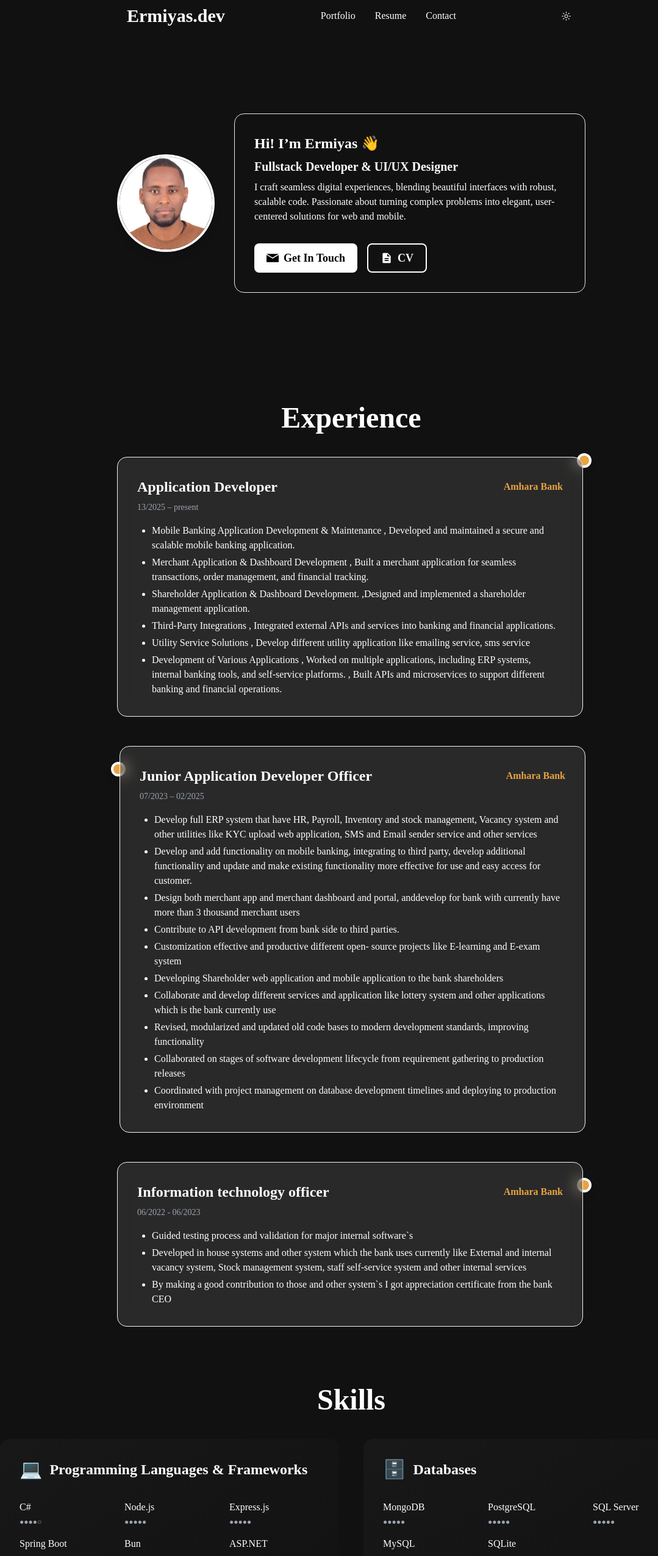
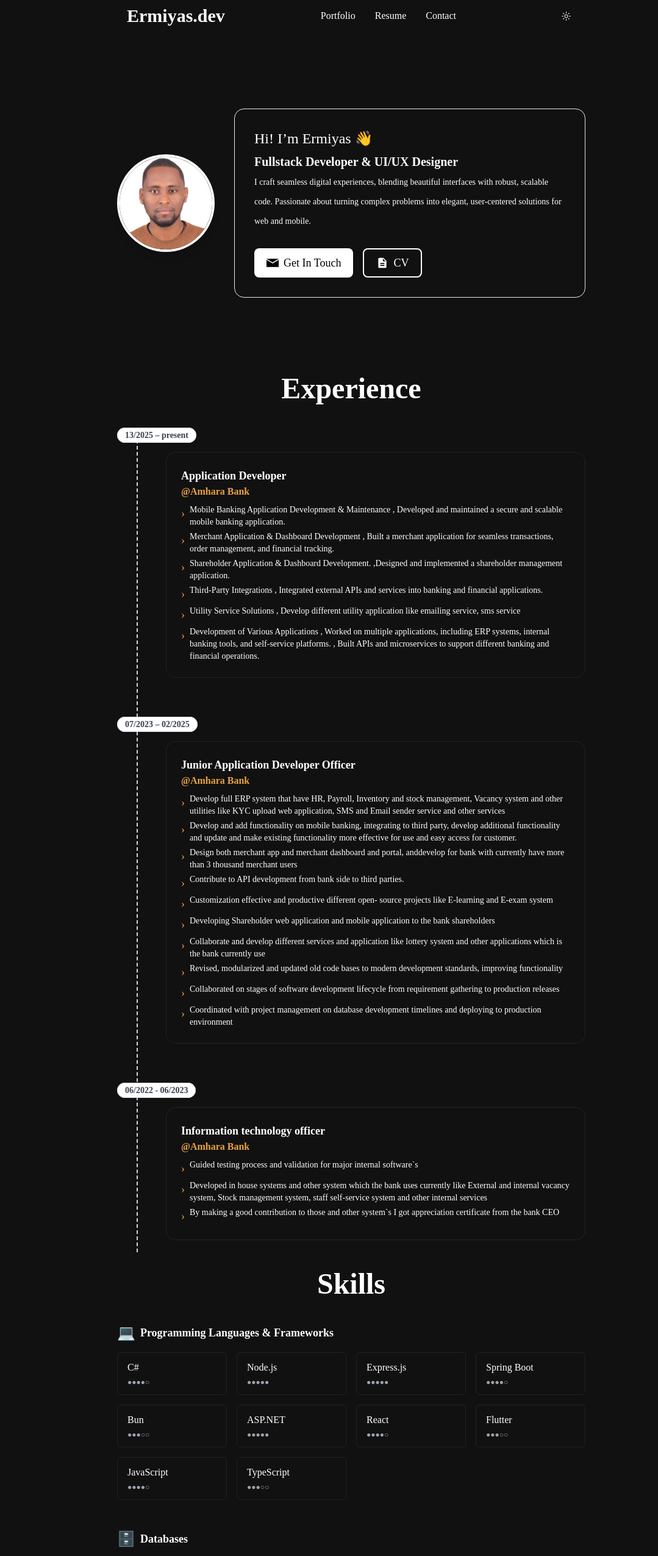
Before and after one commit to Yishak27/Portifolioo, a React (Create React App) app: page / in a window 1280 px wide. Shown: the top 2551 px of the page at 61% size, without its empty margins (64-1143 px from the left). Built offline with nearby package versions, Linux system fonts and the light colour scheme.

Commit message:
Refactor App.js to simplify routing by directly rendering components, add ErrorPage for handling 404s, and enhance ProjectDetailPage with navigation buttons for previous and next projects. Update ExperiencePage and SkillsPage for improved layout and readability.

```diff
--- a/src/App.js
+++ b/src/App.js
@@ -9,23 +9,17 @@ import ProjectsPage from "./components/page/ProjectsPage";
 import ProjectDetailPage from "./components/page/ProjectDetailPage";
 import ExperiencePage from "./components/page/ExperiencePage";
 import SkillsPage from "./components/page/SkillsPage";
+import ErrorPage from "./components/page/ErrorPage";
 
 export default function App() {
   return (
     <div onContextMenu={(e) => e.preventDefault()} className="App">
       <NavBar />
       <Divider />
-      <Routes>
-        <Route path="/" element={
-          <>
-            <HomePage />
-            <ExperiencePage />
-            <SkillsPage />
-            <ProjectsPage />
-          </>
-        } />
-        <Route path="/projects/:id" element={<ProjectDetailPage />} />
-      </Routes>
+      <HomePage />
+      <ExperiencePage />
+      <SkillsPage />
+      <ProjectsPage />
       <Separator style={{ width: "100%" }} mt={{ lg: "3", md: "2", sm: "2", xs: "2", xl: "4" }} />
       <FooterPage />
     </div>
--- /dev/null
+++ b/src/components/page/ErrorPage.js
@@ -0,0 +1,15 @@
+import React from 'react';
+import { Link } from 'react-router-dom';
+
+export default function ErrorPage() {
+  return (
+    <section className="w-full min-h-[60vh] flex flex-col items-center justify-center px-4 py-12">
+      <div className="flex flex-col items-center gap-6 bg-gradient-to-br from-[var(--color-background-2)] rounded-2xl shadow-2xl p-10 max-w-lg">
+        <span className="text-7xl">😕</span>
+        <h1 className="text-3xl font-bold text-[var(--color-primary)]">404 - Page Not Found</h1>
+        <p className="text-lg text-gray-400 text-center">Sorry, the page you are looking for does not exist or has been moved.</p>
+        <Link to="/" className="px-6 py-3 rounded-lg bg-[var(--color-primary)] text-[var(--color-secondary)] font-semibold hover:bg-[var(--color-botton)] transition-colors mt-4">Go Home</Link>
+      </div>
+    </section>
+  );
+}
--- a/src/components/page/ExperiencePage.js
+++ b/src/components/page/ExperiencePage.js
@@ -29,6 +29,7 @@ banking tools, and self-service platforms.
  , Built APIs and microservices to support different banking and
  financial operations.`,
     ],
+    description: "",
   },
   {
     id: 2,
@@ -48,8 +49,8 @@ financial operations.`,
       'Collaborated on stages of software development lifecycle from requirement gathering to production releases',
       'Coordinated with project management on database development timelines and deploying to production environment'
     ],
+    description: '',
   },
-
   {
     id: 3,
     role: 'Information technology officer ',
@@ -61,34 +62,40 @@ financial operations.`,
       'Developed in house systems and other system which the bank uses currently like External and internal vacancy system, Stock management system, staff self-service system and other internal services',
       'By making a good contribution to those and other system`s I got appreciation certificate from the bank CEO'
     ],
+    description: '',
   },
 ];
 
 export default function ExperiencePage() {
   return (
-    <section className="w-full min-h-[60vh] flex flex-col items-center justify-center px-4 py-12">
+    <section className="w-full min-h-[60vh] flex flex-col items-center justify-center">
       <h2 className="text-3xl md:text-5xl font-bold text-[var(--color-primary)] mb-10 text-center">Experience</h2>
       <div className="relative w-full max-w-3xl">
-        {/* Timeline vertical line */}
-        <div className="hidden md:block left-1/2 top-0 h-full w-1 bg-gradient-to-b from-[var(--color-primary)]/60  z-0" style={{ transform: 'translateX(-50%)' }}></div>
-        <div className="flex flex-col gap-12 z-10">
+        <div className="absolute left-8 top-5 h-full border-l-2 border-dashed border-gray-300 z-0" />
+        <div className="flex flex-col gap-16 relative z-10">
           {experiences.map((exp, idx) => (
-            <div key={exp.id} className={`flex flex-col md:flex-row items-center md:items-stretch gap-6 md:gap-0 ${idx % 2 === 0 ? 'md:flex-row-reverse' : ''}`}>
-              {/* Timeline dot */}
-              <div className="hidden md:flex flex-col items-center w-1 relative">
-                <span className="w-6 h-6 rounded-full bg-[var(--color-botton)] border-4 border-white shadow-lg animate-bounce" style={{ marginTop: idx === 0 ? 0 : '2rem' }}></span>
-                {idx < experiences.length - 1 && <div className="flex-1 w-1 bg-gradient-to-b from-[var(--color-botton)]/60 to-transparent"></div>}
+            <div key={exp.id} className="grid flex-row md:gap-2 relative">
+              <div className="items-center mb-0  min-w-[10px] md:min-w-[100px]">
+                <span className="bg-white text-gray-700 border border-gray-300 rounded-full px-3 py-1 text-xs md:text-sm font-semibold shadow mb-2 mt-1 whitespace-nowrap z-10">
+                  {exp.date}
+                </span>
+                <div className="w-0.5 flex-1 bg-gray-700" />
               </div>
-              {/* Card */}
-              <div className="flex-1 bg-white/10 backdrop-blur-md border border-gray-100 rounded-2xl p-8 transition-transform hover:scale-[1.025] duration-300">
-                <div className="flex flex-col md:flex-row md:items-center md:justify-between mb-2">
-                  <h3 className="text-2xl font-bold text-[var(--color-primary)]">{exp.role}</h3>
-                  <span className="text-base font-semibold text-[var(--color-botton)] mt-2 md:mt-0">{exp.company}</span>
+              <div className="flex-1 ml-20 rounded-2xl p-4 md:p-6 border border-[var(--color-secondary)] mt-2">
+                <div className="flex items-center gap-3 md:gap-4 mb-2">
+                  {exp.logo && <img src={exp.logo} alt={exp.company} className="w-10 h-10 md:w-10 md:h-12 object-contain rounded bg-white p-1 border border-[var(--color-secondary)]" />}
+                  <div>
+                    <div className="text-base md:text-lg font-bold text-[var(--color-primary)]">{exp.role}</div>
+                    <div className="text-sm md:text-base font-semibold text-[var(--color-botton)]">@{exp.company}</div>
                   </div>
-                <div className="text-sm text-gray-400 mb-4">{exp.date}</div>
-                <ul className="list-disc ml-6 text-[var(--color-primary)] space-y-1">
+                </div>
+                {exp.description && <div className="text-[var(--color-primary)] mb-2 text-xs md:text-sm">{exp.description}</div>}
+                <ul className="list-none pl-0 text-[var(--color-primary)] text-xs md:text-sm space-y-1">
                   {exp.highlights.map((item, idx) => (
-                    <li key={idx}>{item}</li>
+                    <li key={idx} className="flex items-start gap-2">
+                      <span className="text-lg text-[var(--color-botton)] mt-0.5">›</span>
+                      <span>{item}</span>
+                    </li>
                   ))}
                 </ul>
               </div>
--- a/src/components/page/HomePage.js
+++ b/src/components/page/HomePage.js
@@ -9,17 +9,18 @@ export const HomePage = () => {
                     <img src="/photo.jpg" alt="Ermiyas Damte" className="rounded-full w-40 h-40 object-cover border-4 border-[var(--color-primary)] shadow-lg" />
                 </div>
                 <div className="bg-gradient-to-br  rounded-2xl  p-8 flex flex-col gap-6 w-full max-w-xl border">
-                    <p className="text-xl md:text-2xl text-[var(--color-primary)] font-semibold">
+                    <p className="text-xl md:text-2xl text-[var(--color-primary)]">
                         Hi! I’m Ermiyas <span role="img" aria-label="wave">👋</span><br/>
-                        <span className="block mt-2 text-white font-extrabold text-xl md:text-xl">Fullstack Developer & UI/UX Designer</span>
-                        <span className="block mt-2  text-base font-normal">I craft seamless digital experiences, blending beautiful interfaces with robust, scalable code. Passionate about turning complex problems into elegant, user-centered solutions for web and mobile.</span>
+                        <span className="block mt-2 font-extrabold text-xl md:text-xl">Fullstack Developer & UI/UX Designer</span>
+                        <span className="pl-0 font-normal text-[var(--color-primary)] text-xs md:text-sm space-y-1">
+                              I craft seamless digital experiences, blending beautiful interfaces with robust, scalable code. Passionate about turning complex problems into elegant, user-centered solutions for web and mobile.</span>
                     </p>
                     <div className="flex flex-col sm:flex-row gap-4 mt-2">
-                        <a href="mailto:inbox@ermiyas.dev" className="flex items-center gap-2 px-5 py-2 rounded-lg bg-[var(--color-primary)] text-black font-semibold shadow hover:bg-[var(--color-botton)] hover:text-white transition-colors text-lg">
+                        <a href="mailto:inbox@ermiyas.dev" className="flex items-center gap-2 px-5 py-2 rounded-lg bg-[var(--color-primary)] text-black shadow hover:bg-[var(--color-botton)] hover:text-white transition-colors text-lg">
                             <svg width="20" height="20" fill="currentColor" viewBox="0 0 24 24"><path d="M12 13.065l-11.985-7.065v14h24v-14l-12.015 7.065zm11.985-9.065h-23.97l11.985 7.065 11.985-7.065z"/></svg>
                             Get In Touch
                         </a>
-                        <a href="/Ermiyas Damte CV.pdf" target="_blank" rel="noopener noreferrer" className="flex items-center gap-2  px-5 py-2 rounded-lg border-2 border-[var(--color-primary)] text-[var(--color-primary)] font-semibold shadow hover:bg-[var(--color-primary)] hover:text-[var(--color-background-2)] transition-colors text-lg">
+                        <a href="/Ermiyas Damte CV.pdf" target="_blank" rel="noopener noreferrer" className="flex items-center gap-2  px-5 py-2 rounded-lg border-2 border-[var(--color-primary)] text-[var(--color-primary)] shadow hover:bg-[var(--color-primary)] hover:text-[var(--color-background-2)] transition-colors text-lg">
                             <svg width="20" height="20" fill="currentColor" viewBox="0 0 24 24"><path d="M14 2H6c-1.1 0-2 .9-2 2v16c0 1.1.9 2 2 2h12c1.1 0 2-.9 2-2V8l-6-6zm2 16H8v-2h8v2zm0-4H8v-2h8v2zm-3-7V3.5L18.5 9H13z"/></svg>
                             CV
                         </a>
--- a/src/components/page/ProjectDetailPage.js
+++ b/src/components/page/ProjectDetailPage.js
@@ -1,5 +1,5 @@
 import React from 'react';
-import { useParams, Link } from 'react-router-dom';
+import { useParams, Link, useNavigate } from 'react-router-dom';
 
 const projectDetails = {
   '1': {
@@ -32,11 +32,26 @@ const projectDetails = {
       { label: 'GitHub', url: '#' },
     ],
   },
+  '4': {
+    title: 'Mobile Banking App Redesign',
+    description: 'Redesigned the mobile banking app for a seamless and modern user experience.',
+    image: '/logo.jpg',
+    tech: ['Figma', 'Adobe XD', 'User Research'],
+    links: [
+      { label: 'Figma', url: '#' },
+    ],
+  },
 };
+
+const projectOrder = ['1', '2', '3', '4'];
 
 export default function ProjectDetailPage() {
   const { id } = useParams();
+  const navigate = useNavigate();
   const project = projectDetails[id];
+  const idx = projectOrder.indexOf(id);
+  const prevId = idx > 0 ? projectOrder[idx - 1] : null;
+  const nextId = idx < projectOrder.length - 1 ? projectOrder[idx + 1] : null;
 
   if (!project) {
     return <div className="text-center py-20 text-2xl">Project not found.</div>;
@@ -44,21 +59,45 @@ export default function ProjectDetailPage() {
 
   return (
     <section className="w-full min-h-[60vh] flex flex-col items-center justify-center px-4 py-12">
-      <div className="w-full max-w-3xl bg-[var(--color-background-2)] rounded-xl shadow-lg p-8 flex flex-col gap-6">
-        <img src={project.image} alt={project.title} className="w-full h-56 object-cover rounded-lg mb-4" />
+      <div className="w-full max-w-3xl bg-gradient-to-br from-[var(--color-background-2)] rounded-2xl shadow-2xl p-0 flex flex-col overflow-hidden">
+        {/* Back Button */}
+        <button onClick={() => navigate(-1)} className="flex items-center gap-2 px-4 py-2 m-4 rounded-lg bg-[var(--color-primary)] text-[var(--color-secondary)] font-semibold hover:bg-[var(--color-botton)] transition-colors w-fit">
+          <svg width="20" height="20" fill="none" stroke="currentColor" strokeWidth="2" strokeLinecap="round" strokeLinejoin="round" viewBox="0 0 24 24"><path d="M15 18l-6-6 6-6"/></svg>
+          Back
+        </button>
+        {/* Project Image */}
+        <img src={project.image} alt={project.title} className="w-full h-64 object-cover" />
+        <div className="p-8 flex flex-col gap-4">
           <h2 className="text-3xl font-bold text-[var(--color-primary)]">{project.title}</h2>
-        <p className="text-lg text-[var(--color-primary)]">{project.description}</p>
+          <p className="text-lg text-gray-300">{project.description}</p>
           <div className="flex flex-wrap gap-2 mt-2">
             {project.tech.map((tech) => (
-            <span key={tech} className="px-3 py-1 rounded-full bg-[var(--color-primary)] text-white text-sm font-medium">{tech}</span>
+              <span key={tech} className="px-3 py-1 rounded-full bg-[var(--color-botton)] text-white text-xs font-medium shadow">{tech}</span>
             ))}
           </div>
           <div className="flex gap-4 mt-4">
             {project.links.map((link) => (
-            <a key={link.label} href={link.url} target="_blank" rel="noopener noreferrer" className="px-4 py-2 rounded-md border border-[var(--color-primary)] text-[var(--color-primary)] font-semibold hover:bg-[var(--color-primary)] hover:text-white transition-colors">{link.label}</a>
+              <a key={link.label} href={link.url} target="_blank" rel="noopener noreferrer" className="px-4 py-2 rounded-lg border-2 border-[var(--color-primary)] text-[var(--color-primary)] font-semibold hover:bg-[var(--color-primary)] hover:text-white transition-colors">{link.label}</a>
             ))}
           </div>
-        <Link to="/projects" className="mt-6 text-[var(--color-botton)] hover:underline">← Back to Projects</Link>
+          {/* Navigation Buttons */}
+          <div className="flex justify-between mt-8">
+            <button
+              onClick={() => prevId && navigate(`/projects/${prevId}`)}
+              disabled={!prevId}
+              className={`px-4 py-2 rounded-lg border-2 font-semibold transition-colors ${prevId ? 'border-[var(--color-primary)] text-[var(--color-primary)] hover:bg-[var(--color-primary)] hover:text-white' : 'border-gray-700 text-gray-500 cursor-not-allowed'}`}
+            >
+              ← Previous
+            </button>
+            <button
+              onClick={() => nextId && navigate(`/projects/${nextId}`)}
+              disabled={!nextId}
+              className={`px-4 py-2 rounded-lg border-2 font-semibold transition-colors ${nextId ? 'border-[var(--color-primary)] text-[var(--color-primary)] hover:bg-[var(--color-primary)] hover:text-white' : 'border-gray-700 text-gray-500 cursor-not-allowed'}`}
+            >
+              Next →
+            </button>
+          </div>
+        </div>
       </div>
     </section>
   );
--- a/src/components/page/SkillsPage.js
+++ b/src/components/page/SkillsPage.js
@@ -1,10 +1,4 @@
 import React from 'react';
-
-const getLevelDots = (level) => {
-  // 100 = 5 dots, 80 = 4, 60 = 3, 40 = 2, 20 = 1
-  const dots = Math.round(level / 20);
-  return '●'.repeat(dots) + '○'.repeat(5 - dots);
-};
 
 const skills = [
   {
@@ -69,22 +63,28 @@ const skills = [
   },
 ];
 
+const getLevelDots = (level) => {
+  const dots = Math.round(level / 20);
+  return '●'.repeat(dots) + '○'.repeat(5 - dots);
+};
+
 export default function SkillsPage() {
   return (
     <section className="w-full min-h-[60vh] flex flex-col items-center justify-center px-4 py-12">
       <h2 className="text-3xl md:text-5xl font-bold text-[var(--color-primary)] mb-10 text-center">Skills</h2>
-      <div className="grid grid-cols-1 md:grid-cols-2 gap-10 w-full max-w-6xl">
+      <div className="flex flex-col gap-8 w-full max-w-3xl">
         {skills.map((group) => (
-          <div key={group.category} className="bg-gradient-to-br from-[var(--color-background-2)] rounded-2xl  p-8 flex flex-col gap-6 border-gray-50">
-            <div className="flex items-center gap-3 mb-2">
-              <span className="text-3xl">{group.icon}</span>
-              <h3 className="text-2xl font-bold text-[var(--color-primary)]">{group.category}</h3>
+          <div key={group.category} className="mb-4">
+            <div className="flex items-center gap-2 mb-4">
+              <span className="text-2xl">{group.icon}</span>
+              {/* <h3 className="text-sm md:text-xl font-bold text-[var(--color-primary)]">{group.category}</h3> */}
+              <div className="text-base md:text-lg font-bold text-[var(--color-primary)]">{group.category}</div>
             </div>
-            <ul className="grid grid-cols-2 gap-x-6 gap-y-4 md:grid-cols-3">
+            <ul className="grid grid-cols-2 sm:grid-cols-3 md:grid-cols-4 gap-4">
               {group.items.map((skill) => (
-                <li key={skill.name} className="flex flex-col items-start">
-                  <span className="font-medium text-[var(--color-primary)] text-base">{skill.name}</span>
-                  <span className="text-xs text-gray-400 mt-1">{getLevelDots(skill.level)}</span>
+                <li key={skill.name} className="flex flex-col rounded-md px-4 py-3 border border-[var(--color-secondary)] shadow-sm">
+                  <span className="font-medium text-[var(--color-primary)] text-base mb-1">{skill.name}</span>
+                  <span className="text-xs text-gray-400">{getLevelDots(skill.level)}</span>
                 </li>
               ))}
             </ul>
--- a/src/index.js
+++ b/src/index.js
@@ -5,6 +5,8 @@ import App from './App';
 import { ResumePage } from './components/page/ResumePage';
 import { BrowserRouter, Route, Routes } from 'react-router-dom';
 import { ThemeProvider } from './components/themes/ThemeContext';
+import ProjectDetailPage from './components/page/ProjectDetailPage';
+import ErrorPage from './components/page/ErrorPage';
 
 const root = ReactDOM.createRoot(document.getElementById('root'));
 root.render(
@@ -13,8 +15,8 @@ root.render(
       <BrowserRouter>
         <Routes>
           <Route path="/" element={<App />} />
-          <Route path="/resume" element={<ResumePage />} />
-          <Route path='*' element="Not found" />
+          <Route path="/projects/:id" element={<ProjectDetailPage />} />
+        <Route path="*" element={<ErrorPage />} />
         </Routes>
       </BrowserRouter>
     </ThemeProvider>
```
Also changed, not shown: src/components/page/ProjectsPage.js (+3 -6 lines). Lines whose indentation alone changed are shown as unchanged.
